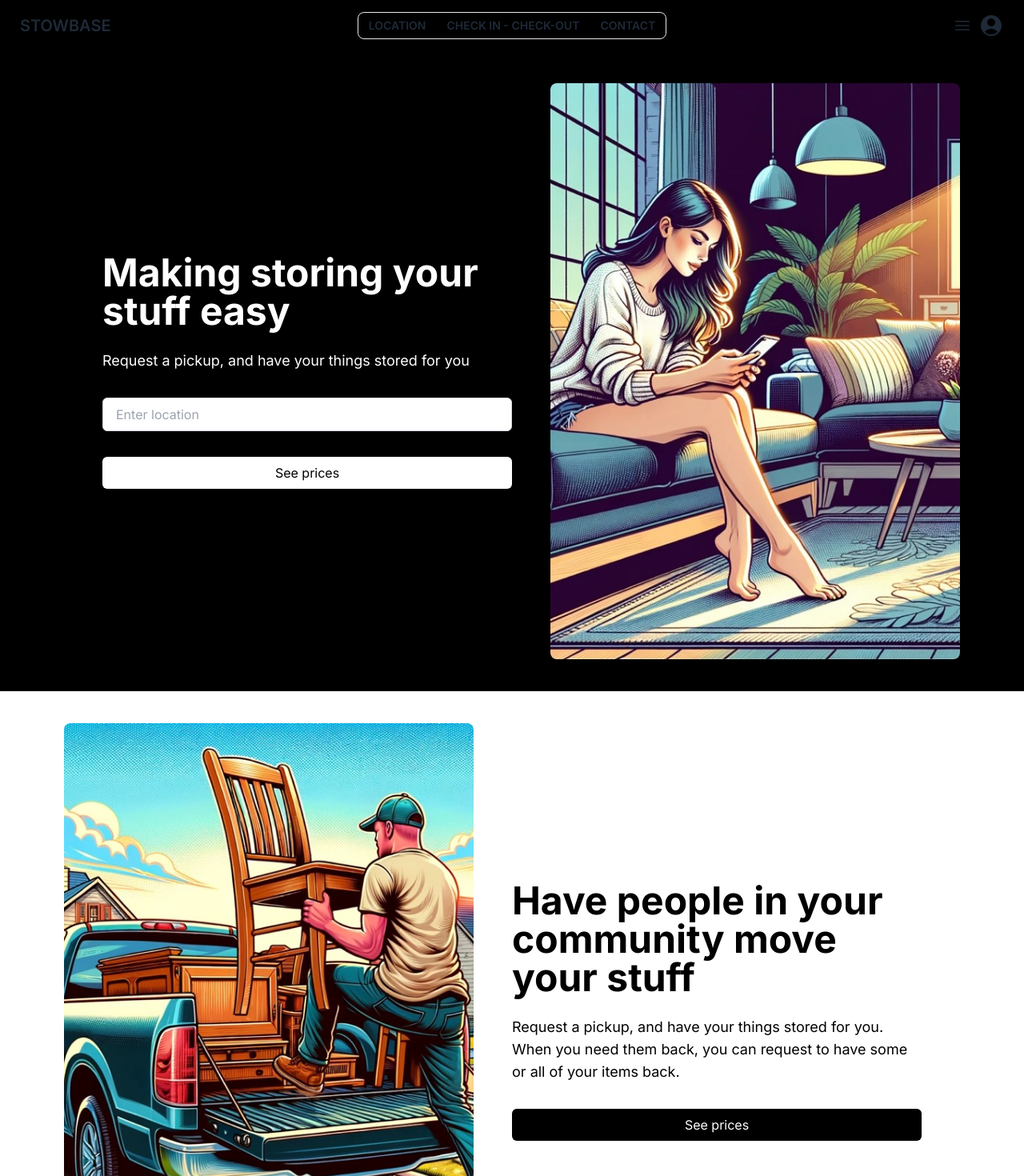
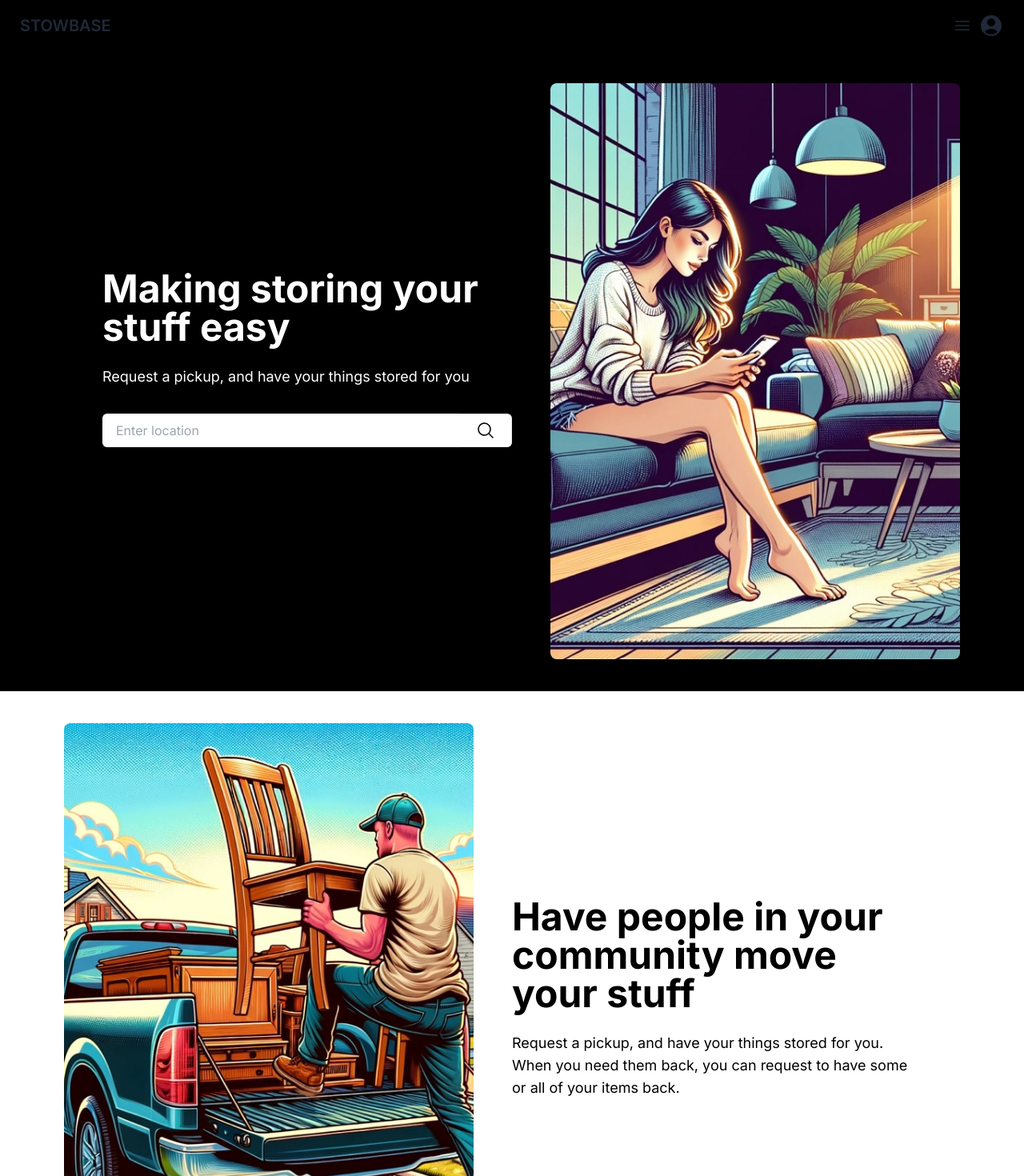
Before and after one commit to jordanwhiguera/storage-app, a Next.js app: page / in a window 1280 px wide. Shown: the top 1470 px of the page at 80% size. Built offline with nearby package versions, Linux system fonts and the light colour scheme.

Commit message:
ui imporvments to hero

```diff
--- a/app/components/NavbarTwo/page.tsx
+++ b/app/components/NavbarTwo/page.tsx
@@ -6,7 +6,7 @@ const NavbarTwo = () => {
       <div className="navbar-start">
         <a className="btn btn-ghost text-xl">stowbase</a>
       </div>
-      <div className="navbar-center">
+      {/* <div className="navbar-center">
         <div className="flex items-stretch border rounded-lg">
           <a className="btn btn-ghost btn-sm rounded-btn">Location</a>
           <a className="btn btn-ghost btn-sm rounded-btn">
@@ -14,7 +14,7 @@ const NavbarTwo = () => {
           </a>
           <a className="btn btn-ghost btn-sm rounded-btn">Contact</a>
         </div>
-      </div>
+      </div> */}
 
       <div className="navbar-end">
         <div className="dropdown dropdown-end">
--- a/app/screens/HeroScreen/PartFive.tsx
+++ b/app/screens/HeroScreen/PartFive.tsx
@@ -15,10 +15,6 @@ const PartFive = () => {
             Store your vehicle in someone's driveway or backyard for as long or
             as little as you need.
           </p>
-
-          <button className="bg-black text-white px-6 py-2 rounded-md">
-            See prices
-          </button>
         </div>
         {/* Image Content */}
         <div className="flex-1 py-10 ">
--- a/app/screens/HeroScreen/PartFour.tsx
+++ b/app/screens/HeroScreen/PartFour.tsx
@@ -23,10 +23,6 @@ const PartFour = () => {
             Parking at the airport can be expensive. Instead, park your car at a
             local's house for a fraction of the price.
           </p>
-
-          <button className="bg-black text-white px-6 py-2 rounded-md">
-            See prices
-          </button>
         </div>
       </div>
     </div>
--- a/app/screens/HeroScreen/PartOne.tsx
+++ b/app/screens/HeroScreen/PartOne.tsx
@@ -15,15 +15,28 @@ const PartOne = () => {
             Request a pickup, and have your things stored for you
           </p>
           <div className="space-y-4 mb-8">
-            <input
-              type="text"
-              placeholder="Enter location"
-              className="form-input px-4 py-2 border border-gray-300 rounded-md w-full"
-            />
+            <div className="flex justify-between">
+              <input
+                type="text"
+                placeholder="Enter location"
+                className="form-input px-4 py-2 border border-r-0 border-white w-full rounded-tl-md rounded-bl-md"
+              />
+              <button className="border border-l-0 rounded-tr-md rounded-br-md p-2 bg-white hover:shadow">
+                <svg
+                  xmlns="http://www.w3.org/2000/svg"
+                  viewBox="0 0 24 24"
+                  fill="black"
+                  className="w-12 h-6"
+                >
+                  <path
+                    fillRule="evenodd"
+                    d="M10.5 3.75a6.75 6.75 0 100 13.5 6.75 6.75 0 000-13.5zM2.25 10.5a8.25 8.25 0 1114.59 5.28l4.69 4.69a.75.75 0 11-1.06 1.06l-4.69-4.69A8.25 8.25 0 012.25 10.5z"
+                    clipRule="evenodd"
+                  />
+                </svg>
+              </button>
+            </div>
           </div>
-          <button className="bg-white text-black px-6 py-2 rounded-md">
-            See prices
-          </button>
         </div>
         {/* Image Content */}
         <div className="flex-1 py-10 ">
--- a/app/screens/HeroScreen/PartThree.tsx
+++ b/app/screens/HeroScreen/PartThree.tsx
@@ -16,10 +16,6 @@ const PartThree = () => {
             affordable and transparent price. You can rent a space for as little
             as a day or as long as you need.
           </p>
-
-          <button className="bg-black text-white px-6 py-2 rounded-md">
-            See prices
-          </button>
         </div>
         {/* Image Content */}
         <div className="flex-1 py-10 ">
--- a/app/screens/HeroScreen/PartTwo.tsx
+++ b/app/screens/HeroScreen/PartTwo.tsx
@@ -23,10 +23,6 @@ const PartTwo = () => {
             Request a pickup, and have your things stored for you. When you need
             them back, you can request to have some or all of your items back.
           </p>
-
-          <button className="bg-black text-white px-6 py-2 rounded-md">
-            See prices
-          </button>
         </div>
       </div>
     </div>
```
